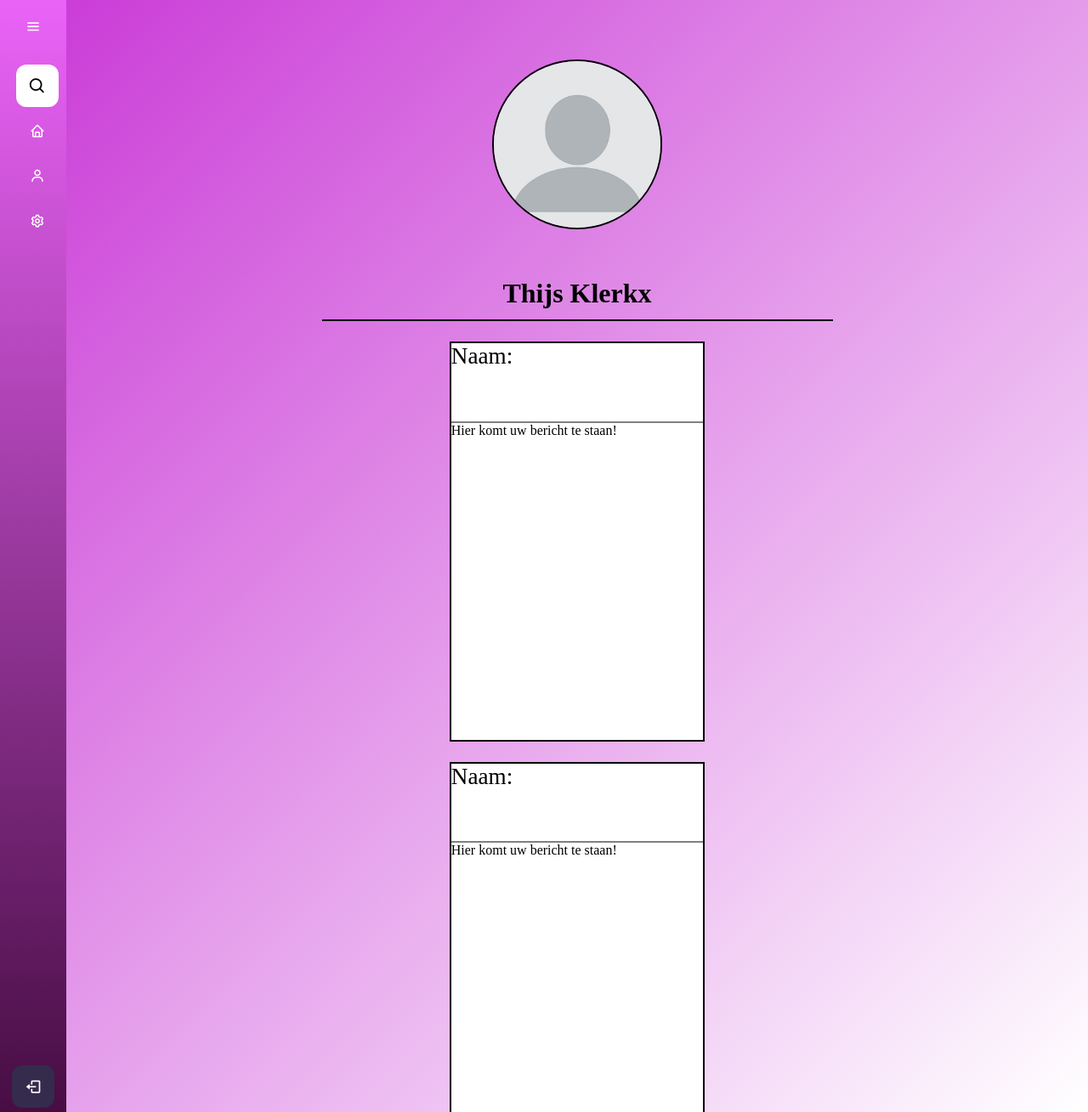
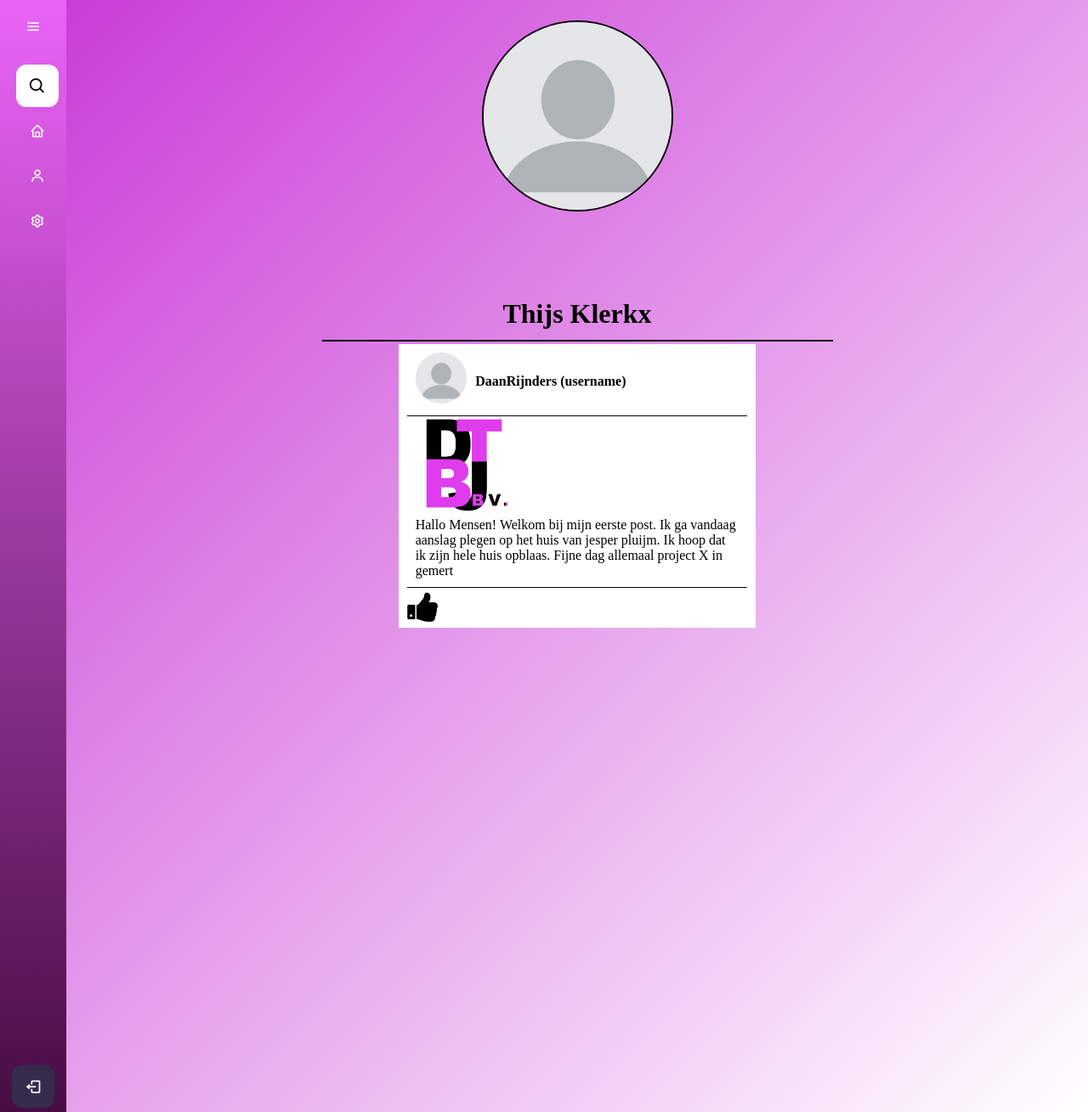
Before and after one commit to jobserrr/dtbj_site, a PHP site: page /account.php in a window 1280 px wide. Shown: the whole page at 85% size. Run offline with PHP 8.4, Linux system fonts and the light colour scheme; some web fonts are replaced.

Commit message:
Account page tegevoegd
bla

Co-Authored-By: jobserrr <75676017+jobserrr@users.noreply.github.com>
Co-Authored-By: DaanRijnders <76890155+DaanRijnders@users.noreply.github.com>

```diff
--- a/account.php
+++ b/account.php
@@ -63,16 +63,17 @@
   </div>
   <div class="home_content">
     <div class="background-img">
-        <div class="foto">
-          <img src="./images/profielfoto.png" alt="Avatar" style="width:200px">
-        </div>
+       <img src="./images/profielfoto.png" alt="Avatar" >
+
+        <!-- <div class="foto">
+        </div> -->
     </div>
     <div class="form">
       <div class="container">
         <h1>Thijs Klerkx</h1>
       </div>
     <div class="scroll">
-      <div class="posts">
+      <!-- <div class="posts">
         <div class="background-post">
           Naam:
         </div>
@@ -104,7 +105,30 @@
           Hier komt uw bericht te staan!
         </DIV>
     </div>
-    </div>
+    </div> -->
+    <div class="home_container">
+        <div class="homemessage_container">
+          <div class="homemessageheader">
+            <div class="home-profilepictures">
+              <img src="images/profielfoto.png" alt="Profile Picture">
+            </div>
+            <div class="home-profilename">
+            <h4 class="home-username">DaanRijnders (username)</h4>
+            </div>
+          </div>
+          <div class="home-messagebox">
+            <img src="images/logo.png" alt="">
+            <p>Hallo Mensen!
+              Welkom bij mijn eerste post. Ik ga vandaag aanslag plegen op het huis van
+              jesper pluijm. Ik hoop dat ik zijn hele huis opblaas. Fijne dag allemaal project X in gemert
+            </p>
+          </div>
+          <div class="homemessagefooter">
+            <link rel="stylesheet" href="https://cdnjs.cloudflare.com/ajax/libs/font-awesome/4.7.0/css/font-awesome.min.css">
+            <i onclick="myFunction(this)" class="fa fa-thumbs-up"></i>
+          </div>
+        </div>
+      </div>
   </div>
   </div>
 
@@ -118,9 +142,6 @@
         searchBtn.onclick = function(){
           sidebar.classList.toggle("active");
         }
-        // sidebar.onclick = function(){
-        // sidebar.classList.toggle("active");
-        // }
 </script>
 </body>
 </html>
--- a/css/styleaccount.css
+++ b/css/styleaccount.css
@@ -16,15 +16,17 @@
 }
 
 .background-img  img {
+  display: flex;
+  justify-content: center;
+  margin: 0 auto;
   border-radius: 50%;
   border: 2px solid black;
   margin-top: 2%;
   background-position: center;
   background-repeat: no-repeat;
   background-size: cover;
-  position: relative;
   width: 50%;
-  height: 80%;
+  max-width: 225px;
   }
 
 .posts {
@@ -56,6 +58,18 @@
   border-top: 2px solid black;
   width: 50%;
   margin-left: 25%;
+  scrollbar-width: none;
+  -ms-overflow-style: none;
+}
+
+::-webkit-scrollbar {
+  display: none; /* Chrome Safari */
+
+}
+
+::-webkit-scrollbar {
+  width: 0;
+  height: 0;
 }
 
 .container {
@@ -71,10 +85,25 @@
   text-align: center;
 }
 
-.foto {
+/* .foto {
   position: absolute;
   left: 50%;
   top: 13%;
   -webkit-transform: translate(-50%, -50%);
   transform: translate(-50%, -50%);
+} */
+
+/*.foto img {
+  max-width: 100%;
+  max-height: 100%;
+} */
+
+@media screen and (max-width: 525px) {
+  .background-img img {
+    width: 50%;
+  }
+  .scroll{
+    width: 100%;
+    margin-left: 2%;
+  }
 }
```
